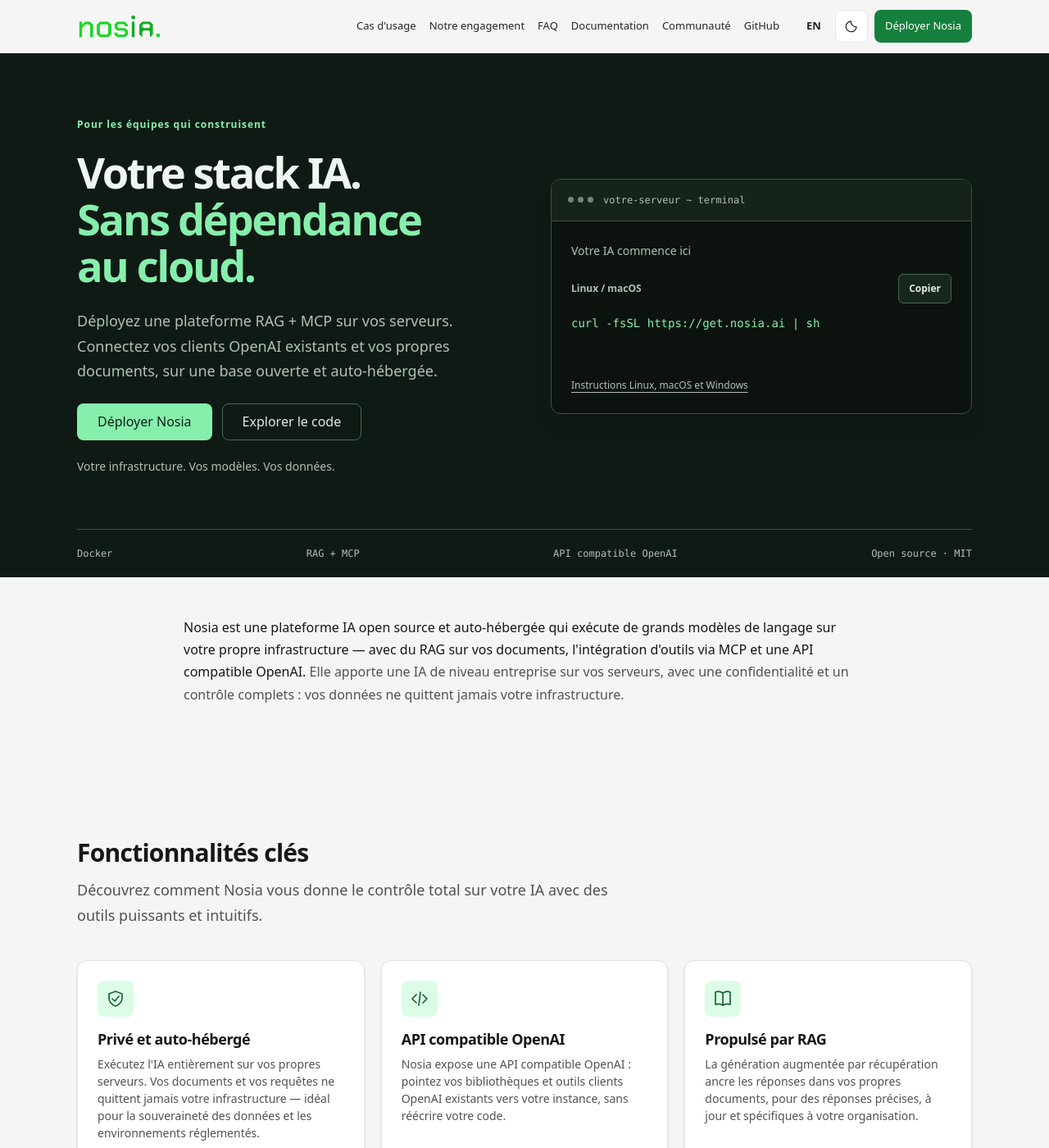
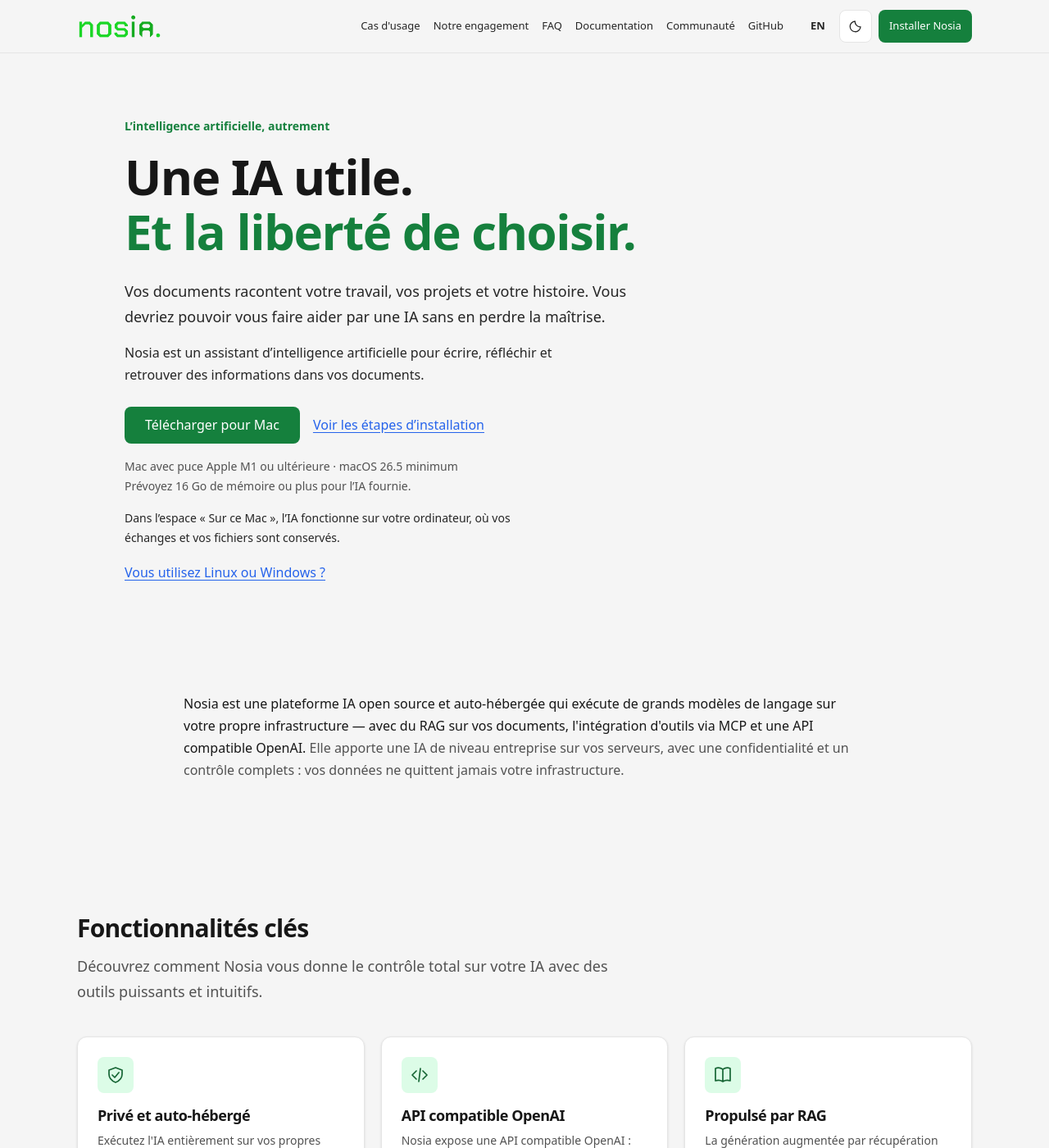
Before and after one commit to dilolabs/nosia-ai, a Jekyll site: the page built from index.md, in a window 1280 px wide and 1400 px high. Shown: the whole window at 82% size. Built offline with Jekyll 4.4.1, drawn with Linux system fonts in a browser that asks for light colours.

Commit message:
feat: introduce a public-friendly Mac-first hero

```diff
--- a/_data/home.yml
+++ b/_data/home.yml
@@ -1,23 +1,32 @@
 fr:
-  eyebrow: "Pour les équipes qui construisent"
-  title: "Votre stack IA."
-  title_accent: "Sans dépendance au cloud."
-  summary: "Déployez une plateforme RAG + MCP sur vos serveurs. Connectez vos clients OpenAI existants et vos propres documents, sur une base ouverte et auto-hébergée."
-  source: "Explorer le code"
-  terminal_title: "votre-serveur ~ terminal"
-  terminal_intro: "Votre IA commence ici"
-  platforms: "Instructions Linux, macOS et Windows"
-  ownership: "Votre infrastructure. Vos modèles. Vos données."
-  capabilities: ["Docker", "RAG + MCP", "API compatible OpenAI", "Open source · MIT"]
-
+  eyebrow: "L’intelligence artificielle, autrement"
+  title: "Une IA utile."
+  title_accent: "Et la liberté de choisir."
+  intro: "Vos documents racontent votre travail, vos projets et votre histoire. Vous devriez pouvoir vous faire aider par une IA sans en perdre la maîtrise."
+  summary: "Nosia est un assistant d’intelligence artificielle pour écrire, réfléchir et retrouver des informations dans vos documents."
+  privacy: "Dans l’espace « Sur ce Mac », l’IA fonctionne sur votre ordinateur, où vos échanges et vos fichiers sont conservés."
+  download: "Télécharger pour Mac"
+  installation: "Voir les étapes d’installation"
+  other_platforms: "Vous utilisez Linux ou Windows ?"
+  mac_chip_label: "Mac avec puce"
+  mac_chip_suffix: "ou ultérieure"
+  macos_suffix: "minimum"
+  memory_before: "Prévoyez"
+  memory_unit: "Go"
+  memory_after: "de mémoire ou plus pour l’IA fournie."
 en:
-  eyebrow: "For teams that build"
-  title: "Your AI stack."
-  title_accent: "No cloud dependency."
-  summary: "Deploy a RAG + MCP platform on your servers. Connect your existing OpenAI clients and your own documents, on an open, self-hosted foundation."
-  source: "Explore the code"
-  terminal_title: "your-server ~ terminal"
-  terminal_intro: "Your AI starts here"
-  platforms: "Linux, macOS and Windows instructions"
-  ownership: "Your infrastructure. Your models. Your data."
-  capabilities: ["Docker", "RAG + MCP", "OpenAI-compatible API", "Open source · MIT"]
+  eyebrow: "A different approach to artificial intelligence"
+  title: "Useful AI."
+  title_accent: "And the freedom to choose."
+  intro: "Your documents tell the story of your work, your projects and your ideas. You should be able to get help from AI without losing control of them."
+  summary: "Nosia is an artificial intelligence assistant for writing, thinking through ideas and finding information in your documents."
+  privacy: "In the “On this Mac” workspace, AI runs on your computer, where your conversations and files are stored."
+  download: "Download for Mac"
+  installation: "See the installation steps"
+  other_platforms: "Using Linux or Windows?"
+  mac_chip_label: "Mac with"
+  mac_chip_suffix: "or later"
+  macos_suffix: "or later"
+  memory_before: "Plan for"
+  memory_unit: "GB"
+  memory_after: "of memory or more for the included AI configuration."
--- a/_data/translations.yml
+++ b/_data/translations.yml
@@ -18,7 +18,7 @@ fr:
   skip_link: "Aller au contenu"
   back_to_top: "Retour en haut"
   menu: "Menu"
-  deploy: "Déployer Nosia"
+  deploy: "Installer Nosia"
   dark_mode: "Thème sombre"
   other_lang: "EN"
   other_lang_name: "English"
@@ -47,7 +47,7 @@ en:
   skip_link: "Skip to content"
   back_to_top: "Back to top"
   menu: "Menu"
-  deploy: "Deploy Nosia"
+  deploy: "Install Nosia"
   dark_mode: "Dark mode"
   other_lang: "FR"
   other_lang_name: "Français"
--- a/_includes/home-hero.html
+++ b/_includes/home-hero.html
@@ -1,32 +1,17 @@
 {%- assign home = site.data.home[page.lang] -%}
-{%- assign t = site.data.translations[page.lang] -%}
-<section class="developer-hero">
-  <div class="container developer-hero-grid">
-    <div class="developer-hero-copy">
-      <p class="developer-eyebrow">{{ home.eyebrow }}</p>
-      <h1>{{ home.title }} <span>{{ home.title_accent }}</span></h1>
-      <p class="developer-summary">{{ home.summary }}</p>
-      <div class="developer-actions">
-        <a class="btn btn-primary" href="#quickstart">{{ t.deploy }}</a>
-        <a class="btn" href="https://github.com/dilolabs/nosia" target="_blank" rel="noopener noreferrer">{{ home.source }}</a>
-      </div>
-      <p class="developer-ownership">{{ home.ownership }}</p>
+{%- assign macos = site.data.downloads.macos -%}
+<section class="home-hero" aria-labelledby="home-title">
+  <div class="container">
+    <p class="home-eyebrow">{{ home.eyebrow }}</p>
+    <h1 id="home-title">{{ home.title }} <span>{{ home.title_accent }}</span></h1>
+    <p class="home-intro">{{ home.intro }}</p>
+    <p class="home-summary">{{ home.summary }}</p>
+    <div class="home-actions">
+      <a class="btn btn-primary home-download" href="{{ macos.download_url }}" aria-describedby="hero-requirements">{{ home.download }}</a>
+      <a class="home-install-link" href="#quickstart">{{ home.installation }}</a>
     </div>
-    <div class="developer-terminal">
-      <div class="terminal-heading">
-        <span class="terminal-dots" aria-hidden="true"><i></i><i></i><i></i></span>
-        <span>{{ home.terminal_title }}</span>
-      </div>
-      <div class="terminal-content">
-        <p class="terminal-intro">{{ home.terminal_intro }}</p>
-        {% include install-command.html id="hero-install" label="Linux / macOS" command="curl -fsSL https://get.nosia.ai | sh" %}
-        <a class="terminal-platforms" href="#quickstart">{{ home.platforms }}</a>
-      </div>
-    </div>
-  </div>
-  <div class="container">
-    <ul class="developer-capabilities">
-      {% for capability in home.capabilities %}<li>{{ capability }}</li>{% endfor %}
-    </ul>
+    {% include mac-requirements.html id="hero-requirements" %}
+    <p class="home-privacy">{{ home.privacy }}</p>
+    <a class="home-other-link" href="#other-installations">{{ home.other_platforms }}</a>
   </div>
 </section>
--- /dev/null
+++ b/_includes/mac-requirements.html
@@ -0,0 +1,6 @@
+{%- assign macos = site.data.downloads.macos -%}
+{%- assign home = site.data.home[page.lang] -%}
+<p class="mac-requirements" id="{{ include.id | escape }}">
+  <span>{{ home.mac_chip_label }} {{ macos.chip }} {{ home.mac_chip_suffix }} · macOS {{ macos.minimum_macos }} {{ home.macos_suffix }}</span>
+  <span>{{ home.memory_before }} {{ macos.memory_gb }} {{ home.memory_unit }} {{ home.memory_after }}</span>
+</p>
--- a/assets/css/developer.css
+++ b/assets/css/developer.css
@@ -390,3 +390,30 @@
   margin-top: var(--space-3);
   font-size: var(--text-sm);
 }
+
+/* Public-facing editorial home: existing theme tokens remain authoritative. */
+.home-hero { background: var(--bg-app); padding-block: clamp(2rem, 6vw, 5rem); }
+.home-hero .container { max-width: 64rem; }
+.home-eyebrow { color: var(--accent-strong); font-size: var(--text-sm); font-weight: 600; margin-bottom: var(--space-4); }
+.dark .home-eyebrow { color: var(--accent-soft-text); }
+.home-hero h1 { max-width: 22ch; font-size: clamp(2rem, 5vw, 3.75rem); line-height: 1.12; text-wrap: balance; }
+.home-hero h1 span { display: block; color: var(--accent-strong); }
+.dark .home-hero h1 span { color: var(--accent-soft-text); }
+.home-intro, .home-summary, .home-privacy { max-width: 65ch; }
+.home-intro { margin-top: var(--space-6); font-size: var(--text-lg); }
+.home-summary { margin-top: var(--space-4); }
+.home-actions { display: flex; flex-wrap: wrap; align-items: center; gap: var(--space-4); margin-top: var(--space-6); }
+.home-actions a { min-height: 44px; display: inline-flex; align-items: center; }
+.mac-requirements { margin-top: var(--space-4); color: var(--text-muted); font-size: var(--text-sm); }
+.mac-requirements span { display: block; }
+.home-privacy { margin-top: var(--space-4); font-size: var(--text-sm); }
+.home-other-link { display: inline-flex; align-items: center; min-height: 44px; margin-top: var(--space-2); }
+.home-hero a:not(.btn), .home-content a:not(.btn) { text-underline-offset: 3px; }
+@media (max-width: 600px) {
+  .home-hero { padding-block: var(--space-8); }
+  .home-eyebrow { font-size: var(--text-xs); margin-bottom: var(--space-3); }
+  .home-intro { margin-top: var(--space-4); font-size: var(--text-base); }
+  .home-summary { font-size: var(--text-15); }
+  .home-actions { margin-top: var(--space-4); gap: var(--space-2) var(--space-4); }
+  .home-actions .btn { padding-inline: var(--space-4); }
+}
```
Also changed, not shown: _data/downloads.yml (added, +10 -0 lines), test/home-macos.test.mjs (added, +36 -0 lines).
